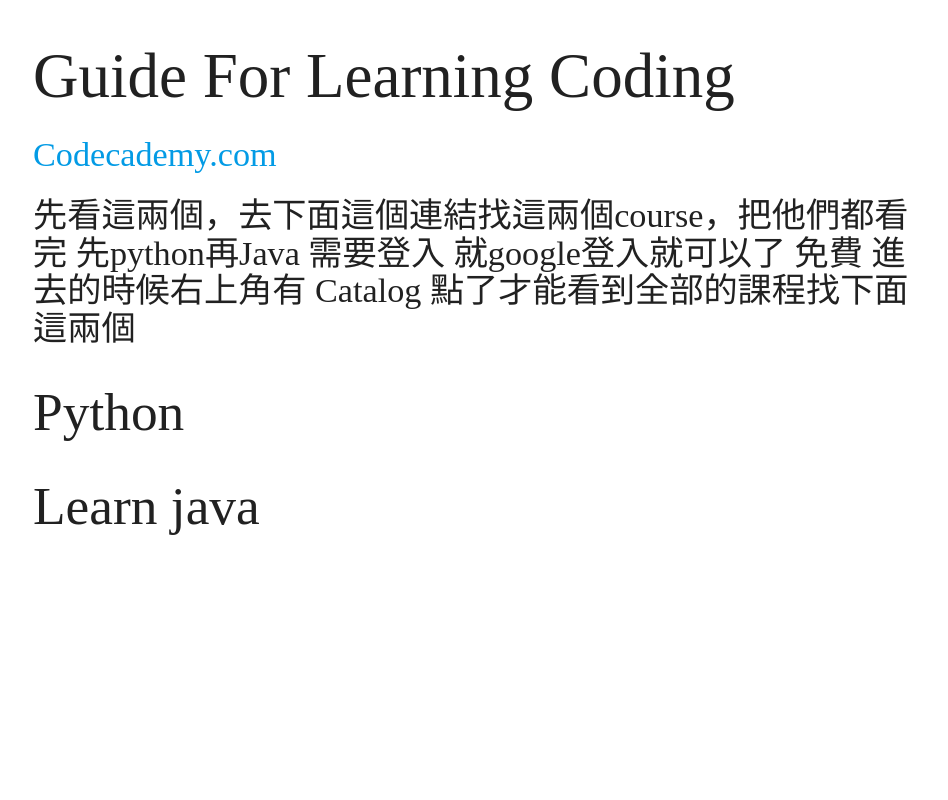
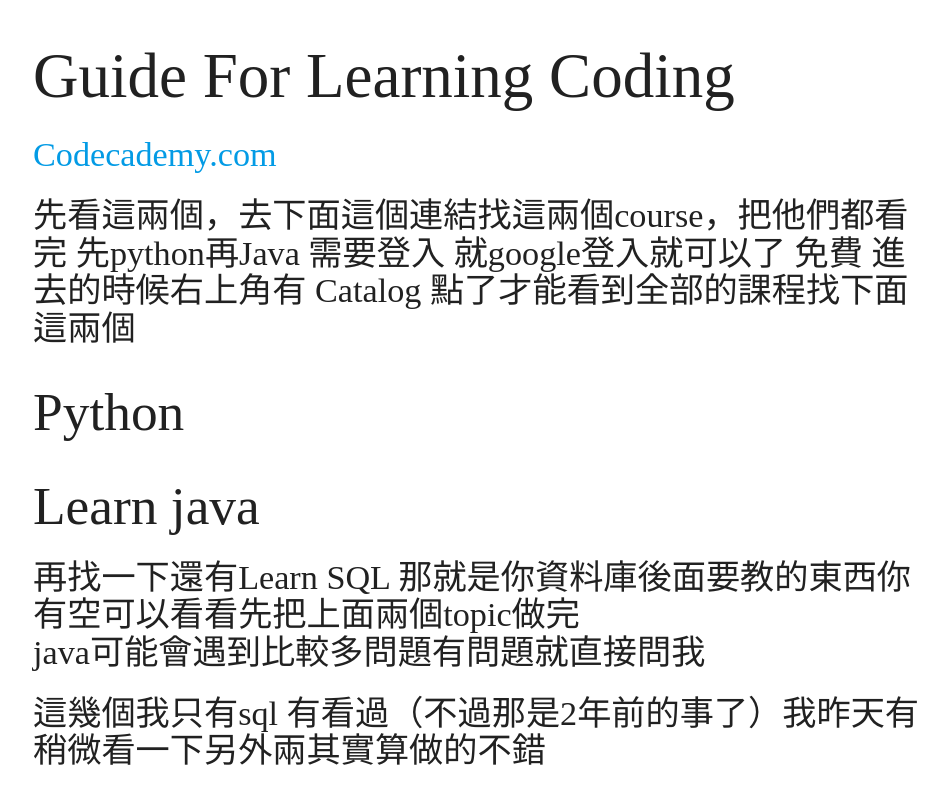
Before and after one commit to polarjack/myblogtest, a plain HTML site: page index.html in a window 1280 px wide. Shown: the whole page, without its empty margins (159-1107 px from the left). Drawn offline with nearby package versions, Linux system fonts and the light colour scheme.

Commit message:
Update index.html

```diff
--- a/index.html
+++ b/index.html
@@ -26,10 +26,11 @@
   <h4><a href="https://www.codecademy.com/">Codecademy.com</a></h4>
   <h4>先看這兩個，去下面這個連結找這兩個course，把他們都看完 先python再Java 需要登入 就google登入就可以了
         免費 進去的時候右上角有 Catalog 點了才能看到全部的課程找下面這兩個</h4>
-
   <h2>Python</h2>
   <h2>Learn java</h2>
-
+  <h4>再找一下還有Learn SQL 那就是你資料庫後面要教的東西你有空可以看看先把上面兩個topic做完<br>
+    java可能會遇到比較多問題有問題就直接問我</h4>
+  <h4>這幾個我只有sql 有看過（不過那是2年前的事了）我昨天有稍微看一下另外兩其實算做的不錯</h4>
   </div>
 </body>
 
```
